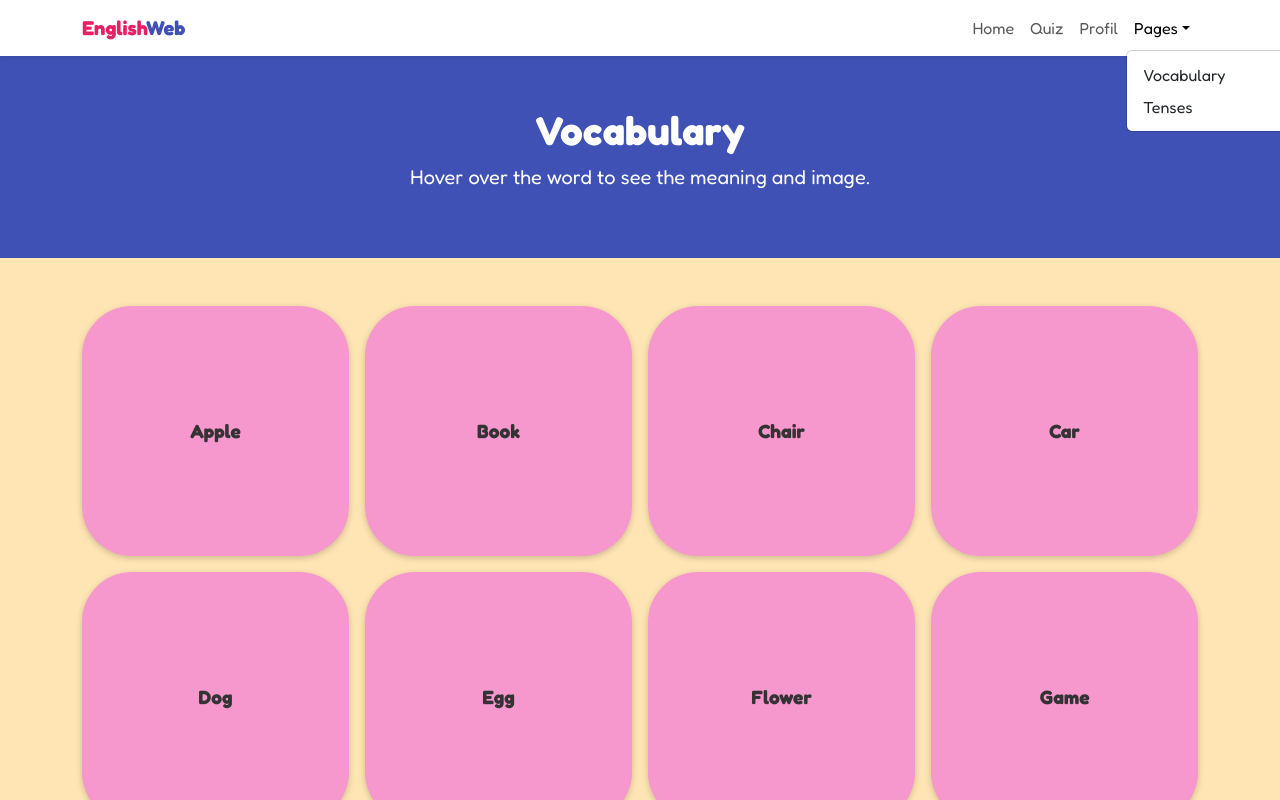
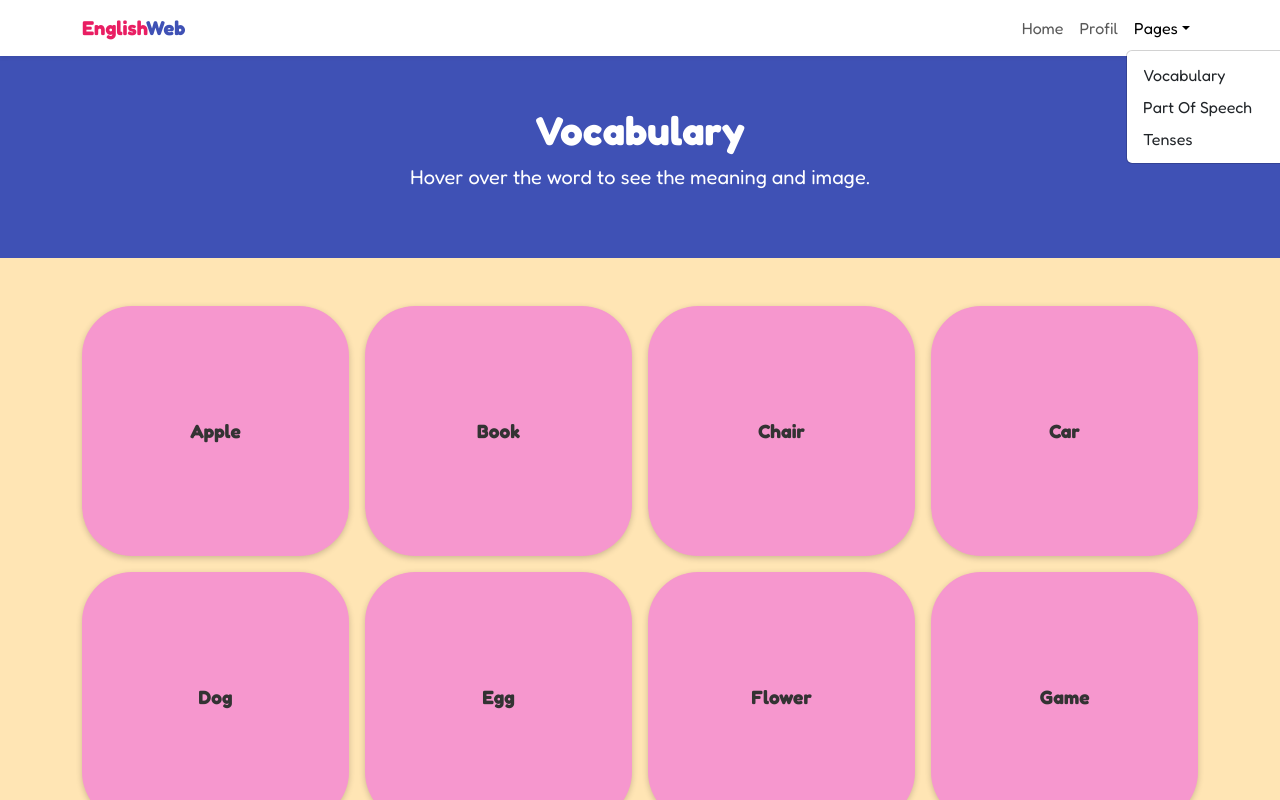
Before and after one commit to AbleSitinjak/EnglishWeb, a plain HTML site: page vocabulary.html in a window 1280 px wide. Both pictures are taken after a click on the button "Pages". Shown: the top 800 px of the page. Drawn offline with nearby package versions, Linux system fonts and the light colour scheme.

Commit message:
update baru

```diff
--- a/vocabulary.html
+++ b/vocabulary.html
@@ -106,12 +106,12 @@
       <div class="collapse navbar-collapse" id="navbarNav">
         <ul class="navbar-nav ms-auto">
           <li class="nav-item"><a class="nav-link" href="index.html">Home</a></li>
-          <li class="nav-item"><a class="nav-link" href="#">Quiz</a></li>
           <li class="nav-item"><a class="nav-link" href="#">Profil</a></li>
           <li class="nav-item dropdown">
             <a class="nav-link dropdown-toggle" href="#" role="button" data-bs-toggle="dropdown">Pages</a>
             <ul class="dropdown-menu">
               <li><a class="dropdown-item" href="vocabulary.html">Vocabulary</a></li>
+              <li><a class="dropdown-item" href="partofspeech.html">Part Of Speech</a></li>
               <li><a class="dropdown-item" href="tenses.html">Tenses</a></li>
             </ul>
           </li>
```
Also changed, not shown: index.html (+1 -1 lines), partofspeech.html (+1 -1 lines), tenses.html (+1 -1 lines).
